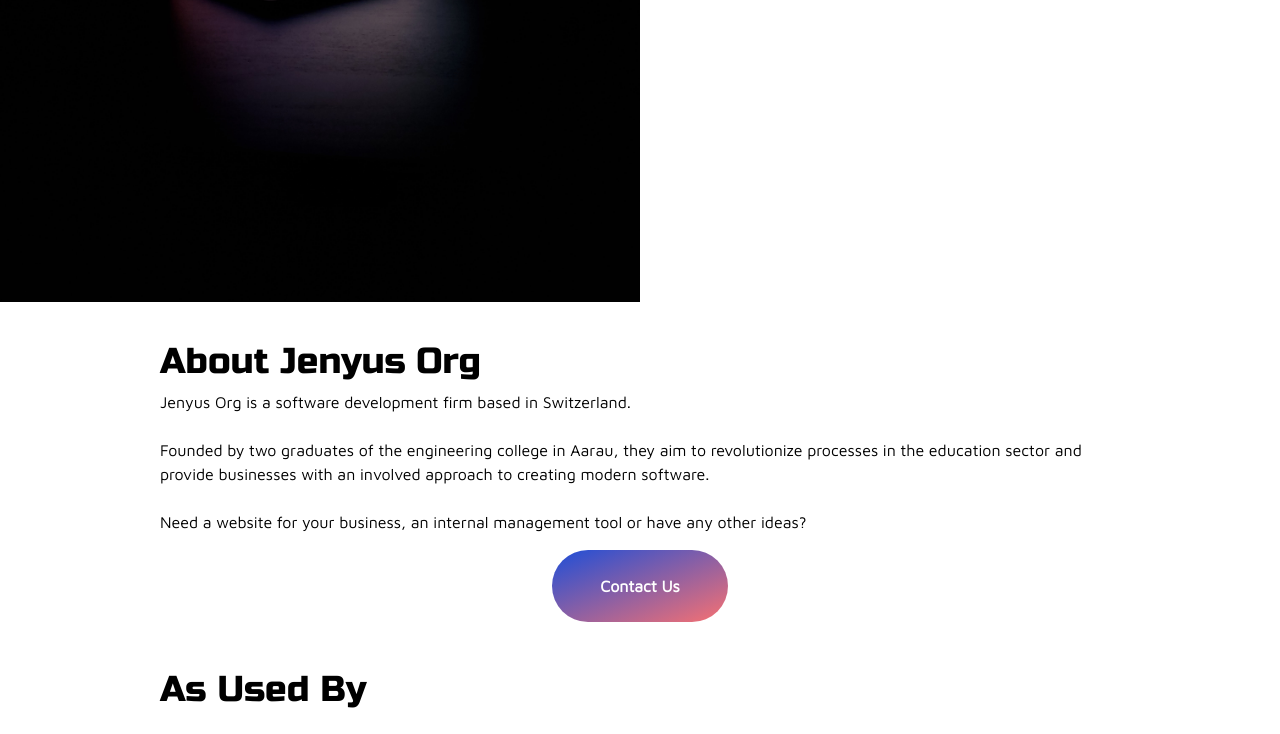
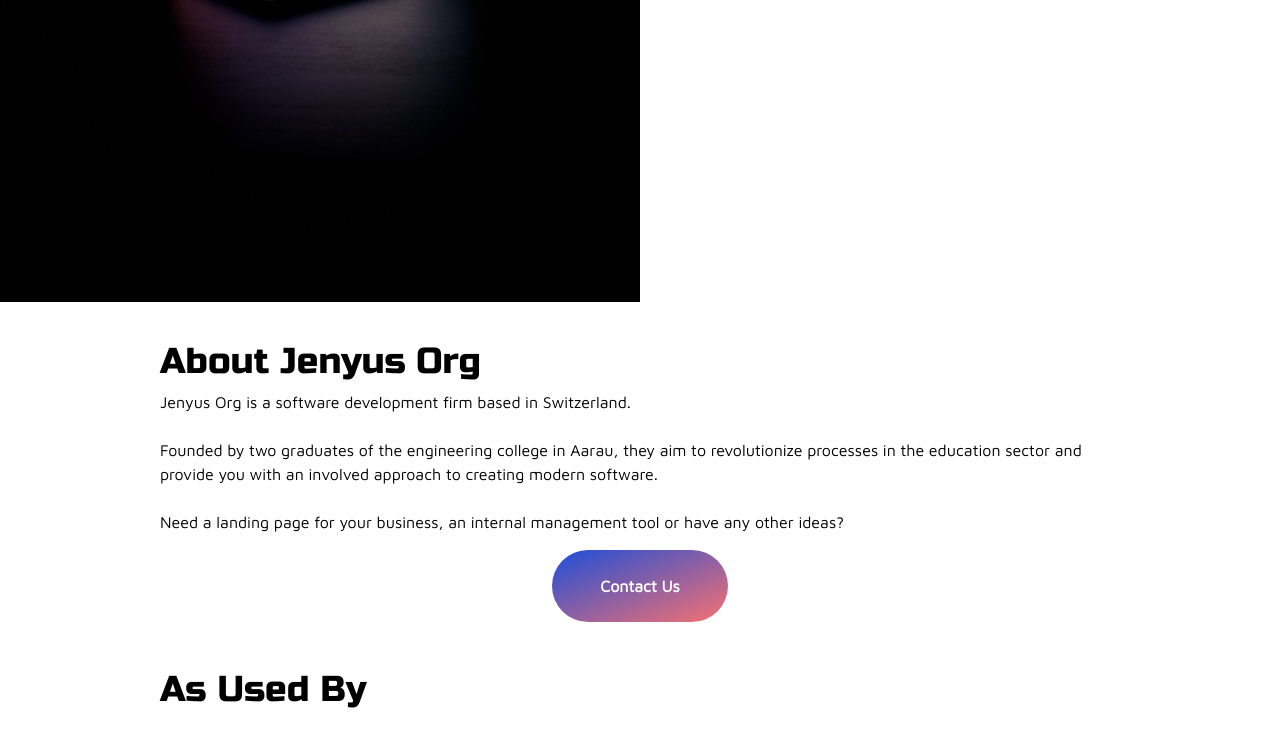
Before and after one commit to Jenyus-Org/LandingPage, a Gatsby site: page / in a window 1280 px wide. Shown: the part 498-1232 px from the top of the page. Built offline with nearby package versions, Linux system fonts and the light colour scheme; Gatsby itself is replaced by a stand-in of ours.

Commit message:
Update adhoc text

```diff
--- a/src/pages/index.jsx
+++ b/src/pages/index.jsx
@@ -87,12 +87,12 @@
           <br />
           <br />
           Founded by two graduates of the engineering college in Aarau, they aim
-          to revolutionize processes in the education sector and provide
-          businesses with an involved approach to creating modern software.
+          to revolutionize processes in the education sector and provide you
+          with an involved approach to creating modern software.
           <br />
           <br />
-          Need a website for your business, an internal management tool or have
-          any other ideas?
+          Need a landing page for your business, an internal management tool or
+          have any other ideas?
         </p>
         <div className={clsx("text-center", "block")}>
           <Link
```
